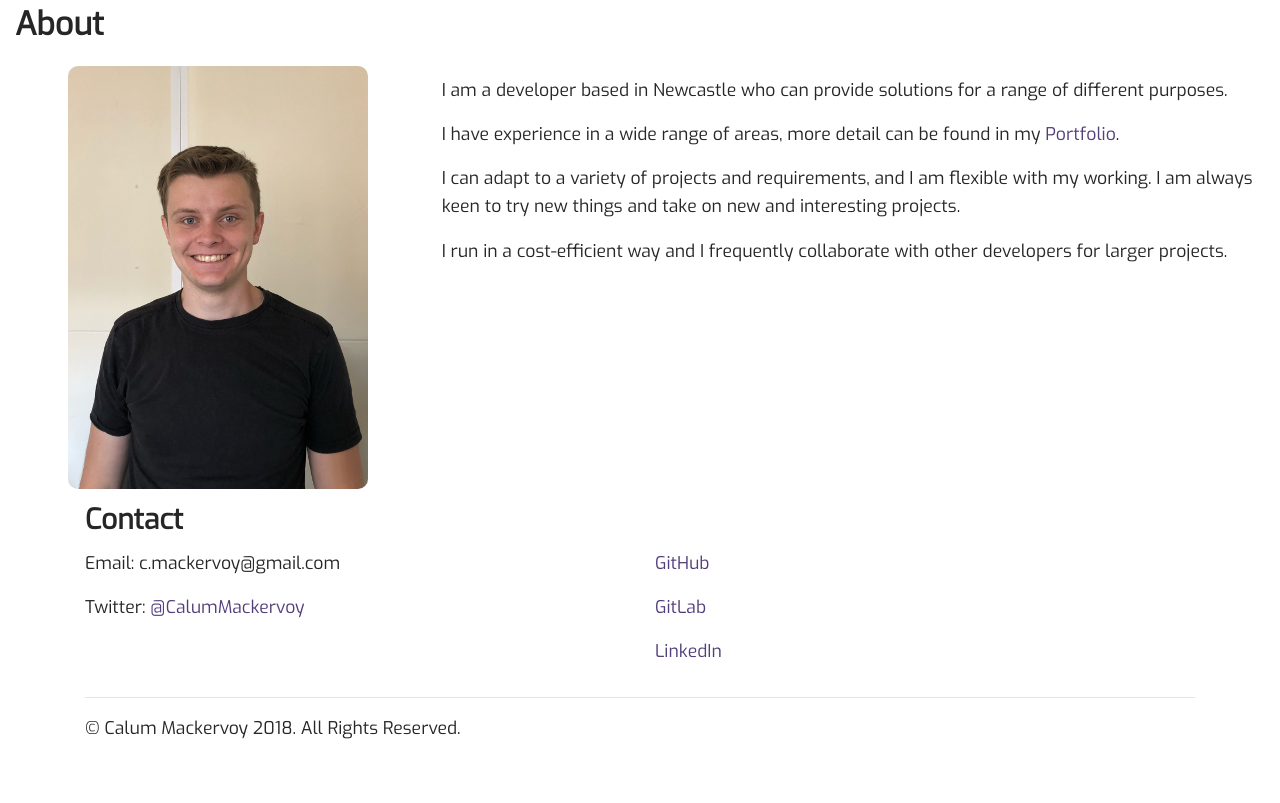
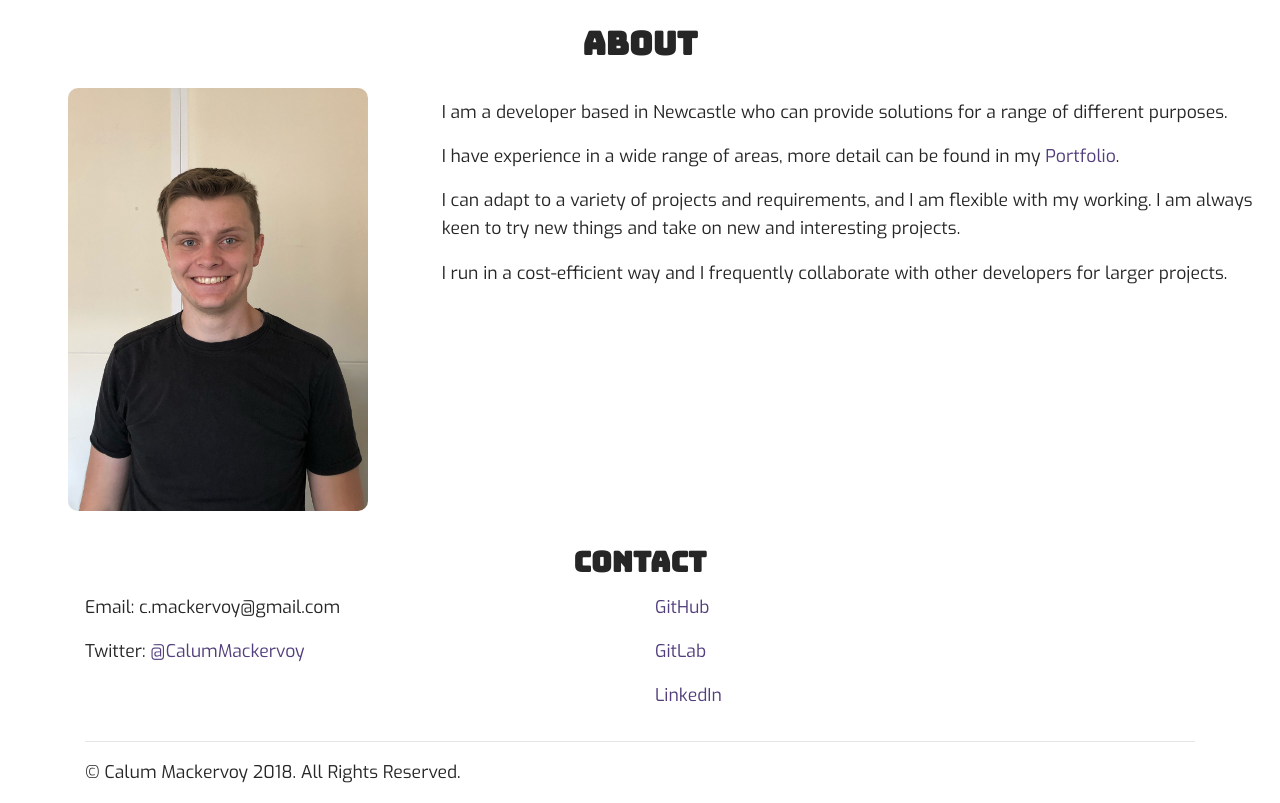
Before and after one commit to calummackervoy/calummackervoy.github.io, a Jekyll site: the page built from _pages/01_about.html, in a window 1280 px wide. Shown: the part 450-1253 px from the top of the page. Built offline with Jekyll 4.4.1, drawn with Linux system fonts in a browser that asks for light colours; nearby versions of some CDN libraries; before the commit the page ends 1209 px from its top, so only the background shows below that.

Commit message:
better styling on page and footer headings

```diff
--- a/_includes/footer.html
+++ b/_includes/footer.html
@@ -1,6 +1,6 @@
 <footer>
     <div class="container" id="footer-container">
-        <h3>Contact</h3>
+        <h3 class="contact-title">Contact</h3>
         <div class="row">
         <div class="col-md-6">
             <p>Email: {{ site.email }}</p>
--- a/_layouts/page.html
+++ b/_layouts/page.html
@@ -7,6 +7,8 @@ layout: default
 <script src="https://cdnjs.cloudflare.com/ajax/libs/popper.js/1.12.3/umd/popper.min.js" integrity="sha384-vFJXuSJphROIrBnz7yo7oB41mKfc8JzQZiCq4NCceLEaO4IHwicKwpJf9c9IpFgh" crossorigin="anonymous"></script>
 <script src="https://maxcdn.bootstrapcdn.com/bootstrap/4.0.0-beta.2/js/bootstrap.min.js" integrity="sha384-alpBpkh1PFOepccYVYDB4do5UnbKysX5WZXm3XxPqe5iKTfUKjNkCk9SaVuEZflJ" crossorigin="anonymous"></script>
 
-<h2>{{ page.title }}</h2>
+{%if page.noPageTitle != true %}
+<h2 class="page-title">{{ page.title }}</h2>
+{% endif %}
 
     {{ content }}
--- a/_pages/03_contact.html
+++ b/_pages/03_contact.html
@@ -1,5 +1,6 @@
 ---
 layout: page
-title: Contact
+title: contact
+noPageTitle: true
 permalink: /contact/
 ---
--- a/_sass/_layout.scss
+++ b/_sass/_layout.scss
@@ -89,6 +89,16 @@ header {
 }
 
 /*
+*     PAGE.HTML
+*/
+.page-title, .contact-title {
+  text-align: center;
+  font-family: $main-heading-font !important;
+  margin-top: 20px;
+  margin-bottom: 10px;
+}
+
+/*
 *     ABOUTME.HTML CSS
 */
 #profile-pic {
```
